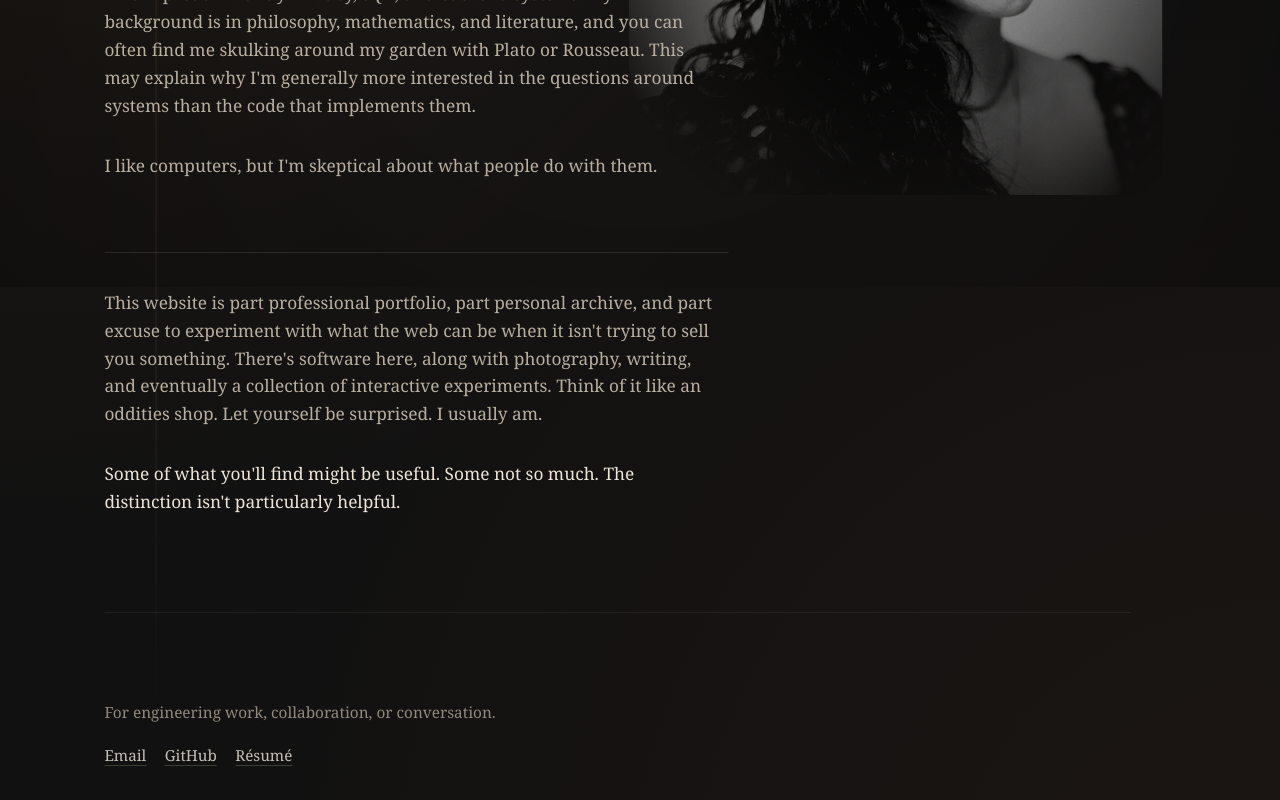
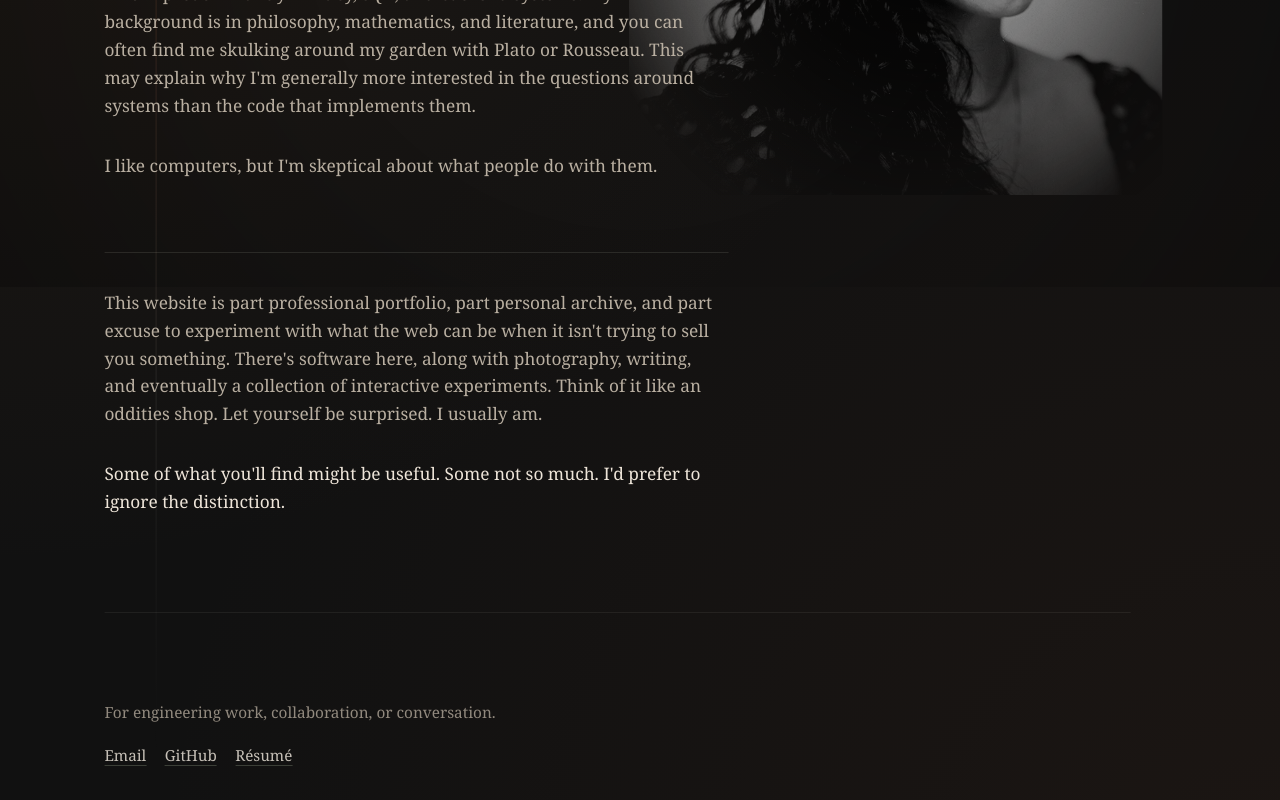
Before and after one commit to mroseehrlich/miaroseehrlich.com, a Next.js app: page /about in a window 1280 px wide. Shown: the part 513-1313 px from the top of the page. Built offline with nearby package versions, Linux system fonts and the light colour scheme.

Commit message:
Update about copy

```diff
--- a/src/app/(site)/about/page.jsx
+++ b/src/app/(site)/about/page.jsx
@@ -67,8 +67,7 @@ export default function AboutPage() {
 
             <p>
               Some of what you'll find might be useful.
-              Some not so much. The distinction isn't
-              particularly helpful.
+              Some not so much. I'd prefer to ignore the distinction.
             </p>
           </div>
         </article>
```
